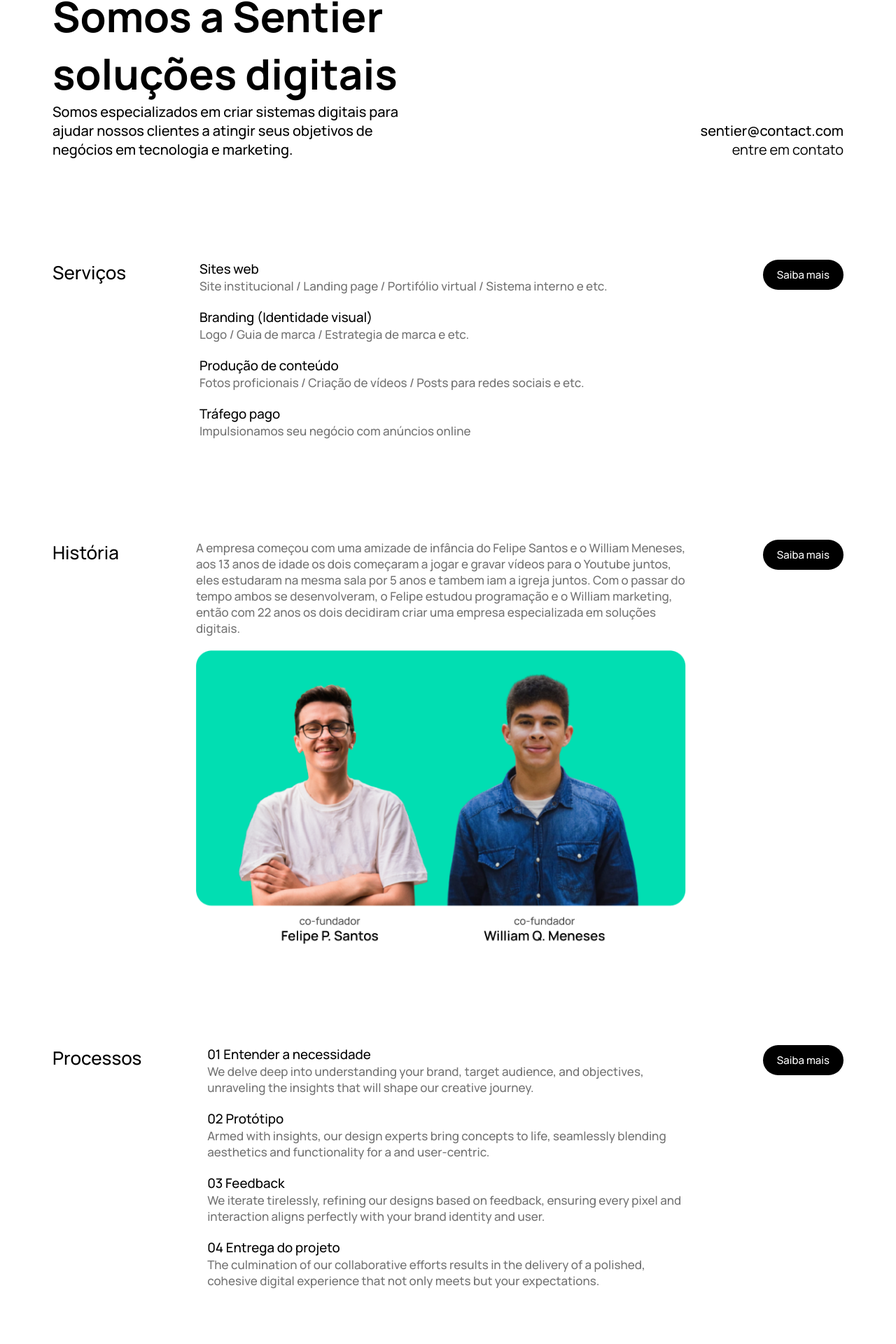
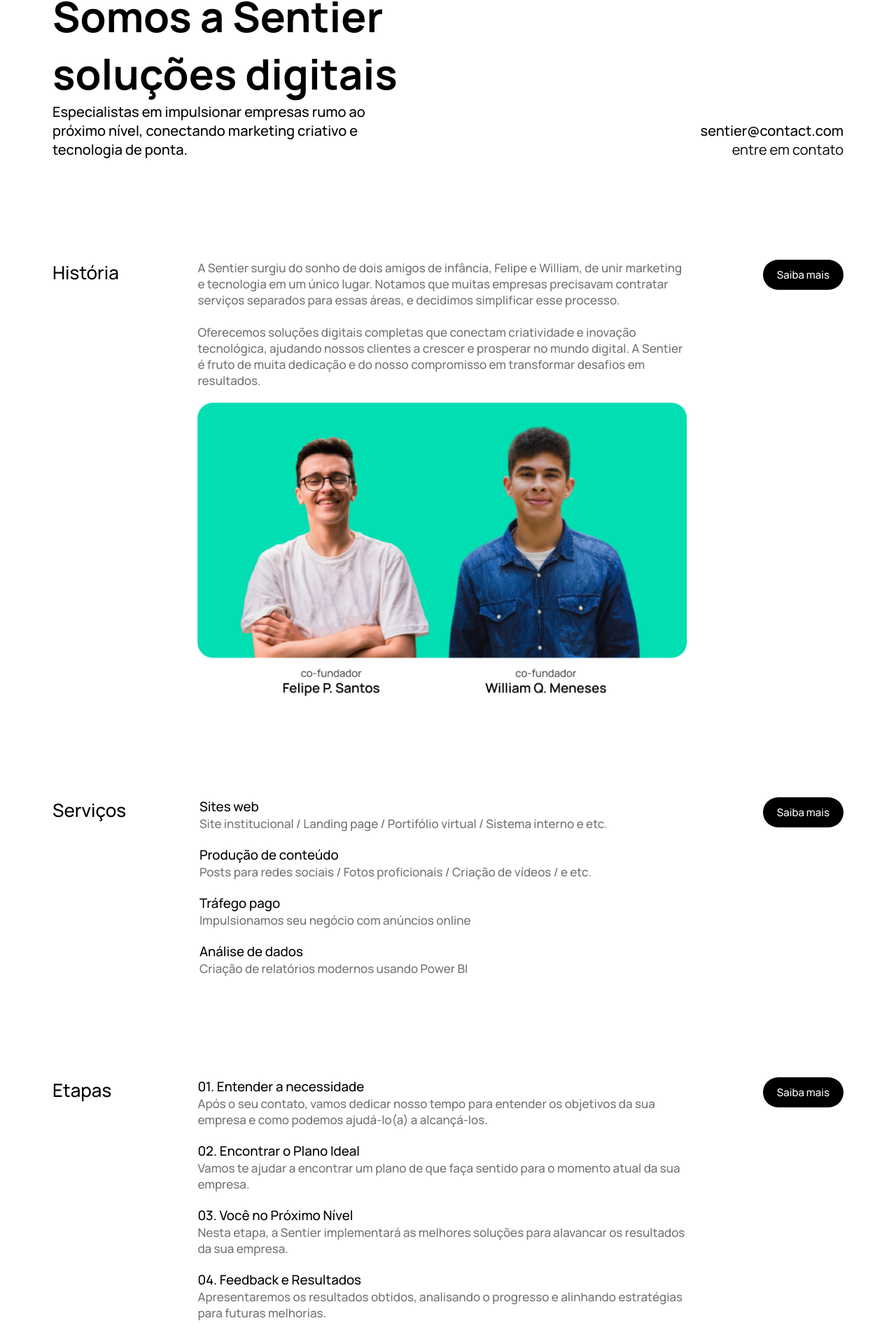
Before and after one commit to Tiodevs/SentierFrontend, a Next.js app: page / in a window 1280 px wide. Shown: the part 264-2184 px from the top of the page at 70% size. Built offline with nearby package versions, Linux system fonts and the light colour scheme; no server answers.

Commit message:
feat(home): Melhorando a copy

```diff
--- a/src/app/components/header/styles.module.scss
+++ b/src/app/components/header/styles.module.scss
@@ -15,7 +15,8 @@
   }
 
   img{
-    width: 70px;
+    width: 60px;
+    height: 60px;
   }
 
   .contact {
--- a/src/app/page.module.scss
+++ b/src/app/page.module.scss
@@ -80,6 +80,7 @@
     h2 {
         font-size: 26px;
         font-weight: 500;
+        min-width: 100px;
     }
 
     a {
--- a/src/app/page.tsx
+++ b/src/app/page.tsx
@@ -56,7 +56,7 @@ export default function Home() {
                             soluções digitais
                         </h1>
                         <p>
-                            Somos especializados em criar sistemas digitais para ajudar nossos clientes a atingir seus objetivos de negócios em tecnologia e marketing.
+                        Especialistas em impulsionar empresas rumo ao próximo nível, conectando marketing criativo e tecnologia de ponta.
                         </p>
                     </div>
                     <div className={styles.headerdireita}>
@@ -67,41 +67,13 @@ export default function Home() {
                 </section>
 
                 <section className={styles.section}>
-                    <h2>Serviços</h2>
-
-                    <div className={styles.sectionmeio}>
-                        <div className={styles.sectiontext}>
-                            <h3>Sites web</h3>
-                            <p>Site institucional / Landing page / Portifólio virtual / Sistema interno e etc.</p>
-                        </div>
-
-                        <div className={styles.sectiontext}>
-                            <h3>Branding (Identidade visual)</h3>
-                            <p>Logo / Guia de marca / Estrategia de marca e etc.</p>
-                        </div>
-
-                        <div className={styles.sectiontext}>
-                            <h3>Produção de conteúdo</h3>
-                            <p>Fotos proficionais / Criação de vídeos / Posts para redes sociais e etc.</p>
-                        </div>
-
-                        <div className={styles.sectiontext}>
-                            <h3>Tráfego pago</h3>
-                            <p>Impulsionamos seu negócio com anúncios online</p>
-                        </div>
-
-
-                    </div>
-
-                    <a href="/contato">Saiba mais</a>
-                </section>
-
-                <section className={styles.section}>
                     <h2>História</h2>
 
                     <div className={styles.sectionmeio}>
                         <div className={styles.sectiontext}>
-                            <p>A empresa começou com uma amizade de infância do Felipe Santos e o William Meneses, aos 13 anos de idade os dois começaram a jogar e gravar vídeos para o Youtube juntos, eles estudaram na mesma sala por 5 anos e tambem iam a igreja juntos. Com o passar do tempo ambos se desenvolveram, o Felipe estudou programação e o William marketing, então com 22 anos os dois decidiram criar uma empresa especializada em soluções digitais.</p>
+                            <p>A Sentier surgiu do sonho de dois amigos de infância, Felipe e William, de unir marketing e tecnologia em um único lugar. Notamos que muitas empresas precisavam contratar serviços separados para essas áreas, e decidimos simplificar esse processo.
+                            <br/> <br/>
+Oferecemos soluções digitais completas que conectam criatividade e inovação tecnológica, ajudando nossos clientes a crescer e prosperar no mundo digital. A Sentier é fruto de muita dedicação e do nosso compromisso em transformar desafios em resultados.</p>
                         </div>
 
                         <Image
@@ -131,27 +103,59 @@ export default function Home() {
                 </section>
 
                 <section className={styles.section}>
-                    <h2>Processos</h2>
+                    <h2>Serviços</h2>
 
                     <div className={styles.sectionmeio}>
                         <div className={styles.sectiontext}>
-                            <h3>01 Entender a necessidade</h3>
-                            <p>We delve deep into understanding your brand, target audience, and objectives, unraveling the insights that will shape our creative journey.</p>
+                            <h3>Sites web</h3>
+                            <p>Site institucional / Landing page / Portifólio virtual / Sistema interno e etc.</p>
                         </div>
 
                         <div className={styles.sectiontext}>
-                            <h3>02 Protótipo</h3>
-                            <p>Armed with insights, our design experts bring concepts to life, seamlessly blending aesthetics and functionality for a and user-centric.</p>
+                            <h3>Produção de conteúdo</h3>
+                            <p>Posts para redes sociais / Fotos proficionais / Criação de vídeos /  e etc.</p>
                         </div>
 
                         <div className={styles.sectiontext}>
-                            <h3>03 Feedback</h3>
-                            <p>We iterate tirelessly, refining our designs based on feedback, ensuring every pixel and interaction aligns perfectly with your brand identity and user.</p>
+                            <h3>Tráfego pago</h3>
+                            <p>Impulsionamos seu negócio com anúncios online</p>
                         </div>
 
                         <div className={styles.sectiontext}>
-                            <h3>04 Entrega do projeto</h3>
-                            <p>The culmination of our collaborative efforts results in the delivery of a polished, cohesive digital experience that not only meets but your expectations.</p>
+                            <h3>Análise de dados</h3>
+                            <p>Criação de relatórios modernos usando Power BI</p>
+                        </div>
+
+
+                    </div>
+
+                    <a href="/contato">Saiba mais</a>
+                </section>
+
+
+
+                <section className={styles.section}>
+                    <h2>Etapas</h2>
+
+                    <div className={styles.sectionmeio}>
+                        <div className={styles.sectiontext}>
+                            <h3>01. Entender a necessidade</h3>
+                            <p>Após o seu contato, vamos dedicar nosso tempo para entender os objetivos da sua empresa e como podemos ajudá-lo(a) a alcançá-los.</p>
+                        </div>
+
+                        <div className={styles.sectiontext}>
+                            <h3>02. Encontrar o Plano Ideal</h3>
+                            <p>Vamos te ajudar a encontrar um plano de que faça sentido para o momento atual da sua empresa.</p>
+                        </div>
+
+                        <div className={styles.sectiontext}>
+                            <h3>03. Você no Próximo Nível</h3>
+                            <p>Nesta etapa, a Sentier implementará as melhores soluções para alavancar os resultados da sua empresa.</p>
+                        </div>
+
+                        <div className={styles.sectiontext}>
+                            <h3>04. Feedback e Resultados</h3>
+                            <p>Apresentaremos os resultados obtidos, analisando o progresso e alinhando estratégias para futuras melhorias.</p>
                         </div>
 
                     </div>
@@ -159,6 +163,8 @@ export default function Home() {
                     <a href="/contato">Saiba mais</a>
                 </section>
 
+
+
             </main >
         </div >
     );
```
